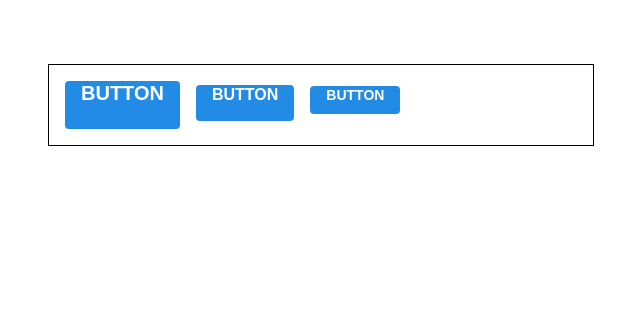
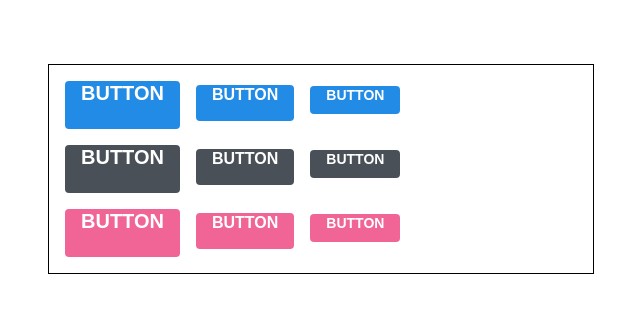
Before and after one commit to Sain-Tech/velopert-react-tutorial, a React (Create React App) app: page / in a window 1280 px wide. Shown: the top 312 px of the page, without its empty margins (319-959 px from the left). Built offline with nearby package versions, Linux system fonts and the light colour scheme.

Commit message:
튜토리얼 진행(20.02.02)
2-3 Sass 버튼 B - color props 설정하기

```diff
--- a/src/App.js
+++ b/src/App.js
@@ -10,6 +10,16 @@
         <Button>BUTTON</Button>
         <Button size="small">BUTTON</Button>
       </div>
+      <div className="buttons">
+        <Button color="gray" size="large">BUTTON</Button>
+        <Button color="gray">BUTTON</Button>
+        <Button color="gray" size="small">BUTTON</Button>
+      </div>
+      <div className="buttons">
+        <Button color="pink" size="large">BUTTON</Button>
+        <Button color="pink">BUTTON</Button>
+        <Button color="pink" size="small">BUTTON</Button>
+      </div>
     </div>
   );
 }
--- a/src/App.scss
+++ b/src/App.scss
@@ -4,4 +4,7 @@
     margin-top: 4rem;
     border: 1px solid black;
     padding: 1rem;
+    .buttons + .buttons {
+        margin-top: 1rem;
+    }
 }
--- a/src/components/Button.js
+++ b/src/components/Button.js
@@ -3,14 +3,16 @@
 import './Button.scss';
 
 // large, medium, small
-function Button({children, size}) {
+// color
+function Button({children, size, color}) {
     return (
-        <button className={classNames('Button', size)}>{children}</button>
+        <button className={classNames('Button', size, color)}>{children}</button>
     );
 }
 
 Button.defaultProps = {
-    size: "medium"
+    size: "medium",
+    color: "blue"
 };
 
 export default Button;
--- a/src/components/Button.scss
+++ b/src/components/Button.scss
@@ -1,4 +1,16 @@
 $blue: #228be6; // blue color
+$gray: #495057;
+$pink: #f06595;
+
+@mixin button-color($color) {
+    background: $color;
+        &:hover {
+            background: lighten($color, 10%);
+        }
+        &:active {
+            background: darken($color, 10%);
+    }
+}
 
 .Button {
     display: inline-flex;
@@ -27,12 +39,16 @@
         font-size: 0.875rem;
     }
 
-    background: $blue;
-    &:hover {
-        background: lighten($blue, 10%);
+    &.blue {
+        @include button-color($blue);
     }
-    &:active {
-        background: darken($blue, 10%);
+
+    &.pink {
+        @include button-color($pink);
+    }
+
+    &.gray {
+        @include button-color($gray);
     }
 
     & + & {
```
